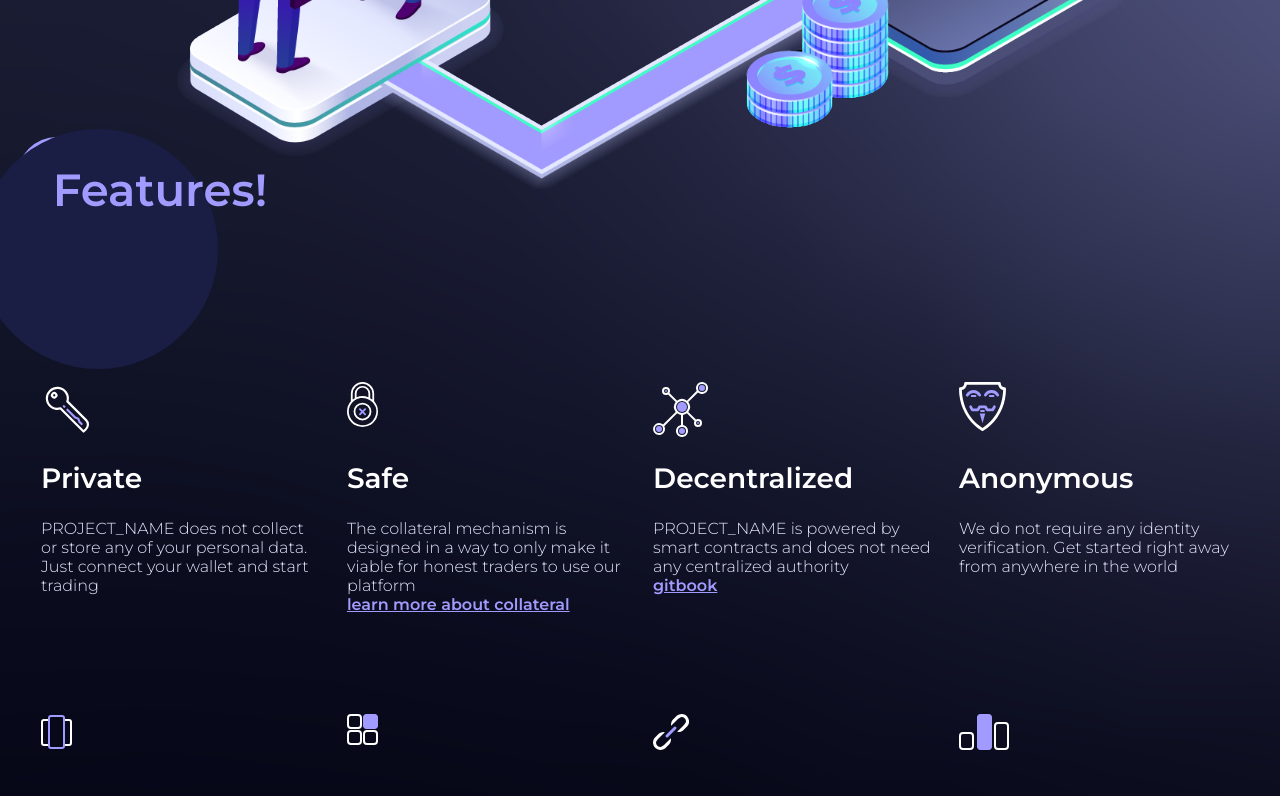
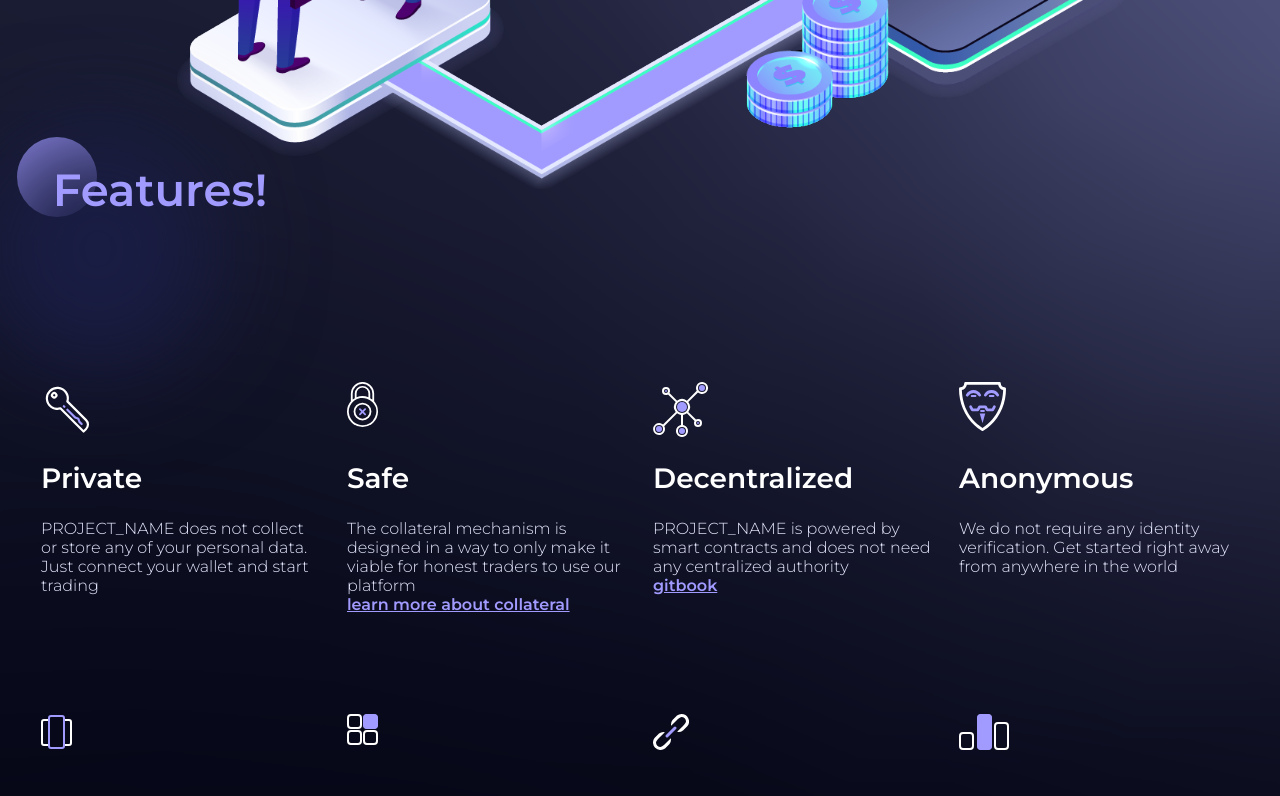
Before and after one commit to abubakarafzal444/vision, a React (Create React App) app: page / in a window 1280 px wide. Shown: the part 1100-1896 px from the top of the page. Built offline with nearby package versions, Linux system fonts and the light colour scheme.

Commit message:
blur fixed

```diff
--- a/src/App.css
+++ b/src/App.css
@@ -113,6 +113,7 @@ justify-content: center;
   border-radius: 589px;
   opacity: 1;
   position: absolute;
+  filter: blur(50px);
   z-index: 2;
   left: -75px;
   bottom: -120px;
```
